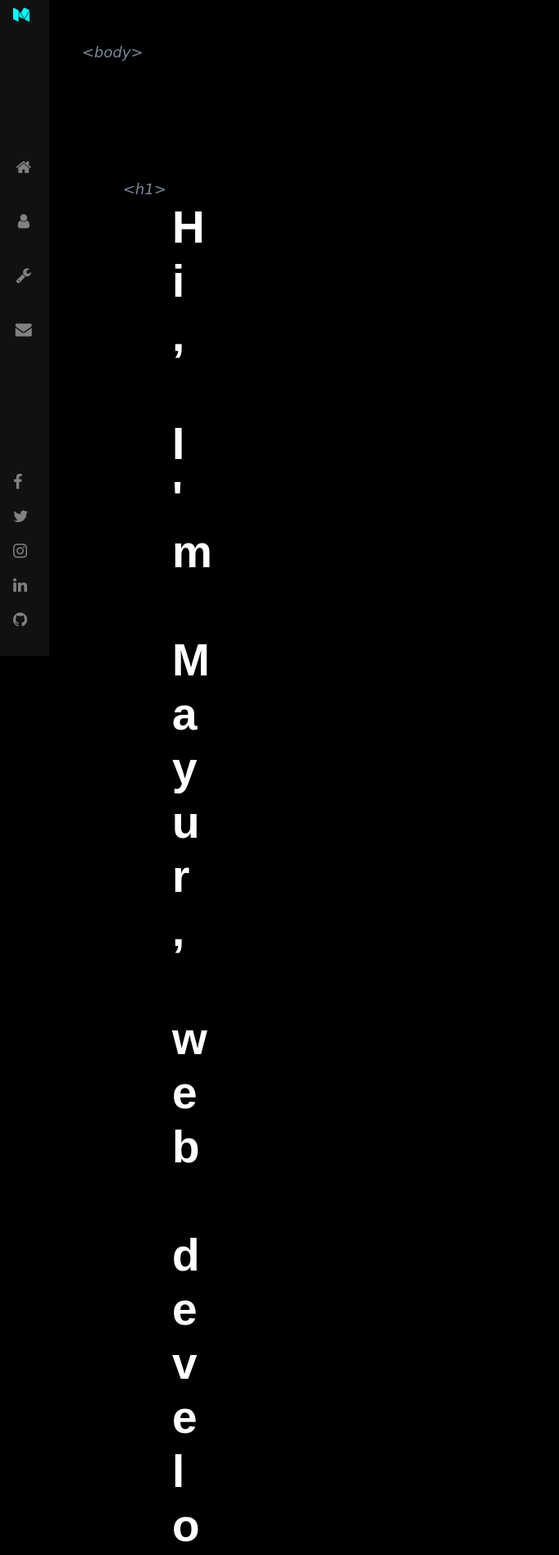
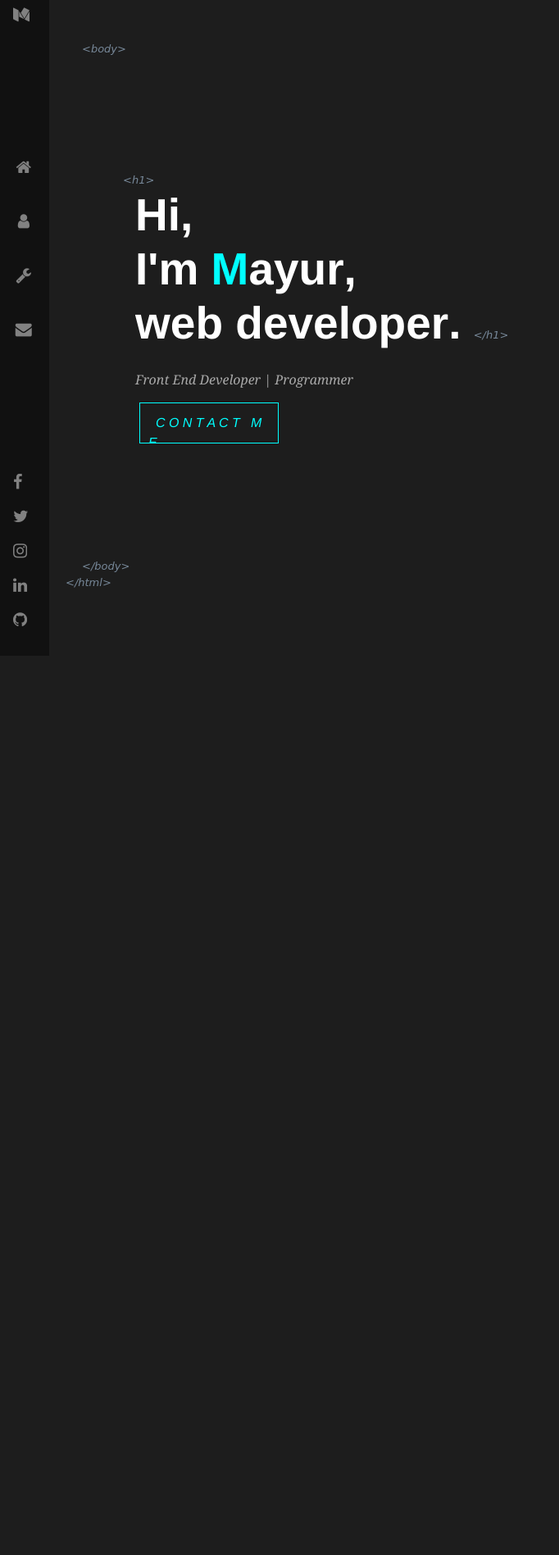
Before and after one commit to mayurpai/mayurpai.github.io, a PHP site: page / in a window 1280 px wide. Shown: the top 1897 px of the page at 82% size, without its empty margins (0-682 px from the left). After the commit the page ends 764 px from the top, so only its background shows below. Run offline with PHP 8.4, Linux system fonts and the light colour scheme.

Commit message:
Update style.css

```diff
--- a/style.css
+++ b/style.css
@@ -1,10 +1,10 @@
             * {
-    background-color: black;
+                background-color: rgb(29, 29, 29);
                 overflow: hidden;
             }
 
             .page {
-    padding-left: 170px;
+                padding-left: 125px;
             }
 
             a:hover {
@@ -14,18 +14,38 @@ a:hover {
             }
 
             h1 {
-    font-family: Arial, Helvetica, sans-serif;
+                font-family: "Helvetica Neue", Helvetica, Arial, sans-serif;
                 font-style: normal;
                 font-size: 55px;
-    font-weight: bolder;
+                font-weight: 300;
                 color: white;
+                white-space: nowrap;
+                overflow: hidden;
             }
 
-p {
+            #fp {
                 font-style: oblique;
-    font-size: large;
+                font-size: medium;
                 font-family: Cambria, Cochin, Georgia, Times, 'Times New Roman', serif;
                 color: darkgray;
+                padding-left: 40px;
+            }
+
+            ul li {
+                font-weight: bold;
+                display: inline-block;
+                transition: 1s;
+                float: left;
+            }
+
+            ul li.m {
+                color: aqua;
+            }
+
+            ul li:hover {
+                color: aqua;
+                cursor: context-menu;
+                transform: skewY(180deg);
             }
 
             .contact {
@@ -40,10 +60,23 @@ p {
                 margin-left: 170px;
             }
 
+            .contact:hover {
+                font-style: italic;
+                font-family: 'Franklin Gothic Medium', 'Arial Narrow', Arial, sans-serif;
+                border: 1px solid aqua;
+                color: black;
+                background-color: aqua;
+                box-sizing: border-box;
+                padding: 12px 10px 10px 10px;
+                width: 170px;
+                height: 50px;
+                margin-left: 170px;
+            }
+
             .html-tags {
                 font-style: italic;
                 font-family: cursive;
-    font-size: large;
+                font-size: small;
                 color: lightslategrey;
                 padding-left: 100px;
                 padding-top: 50px;
@@ -52,7 +85,7 @@ p {
             .html_tags {
                 font-style: italic;
                 font-family: cursive;
-    font-size: large;
+                font-size: small;
                 color: lightslategrey;
                 padding-left: 100px;
                 padding-top: 140px;
@@ -61,7 +94,7 @@ p {
             .html-tag {
                 font-style: italic;
                 font-family: cursive;
-    font-size: large;
+                font-size: small;
                 color: lightslategrey;
                 padding-left: 80px;
             }
@@ -69,7 +102,7 @@ p {
             .html-h1 {
                 font-style: italic;
                 font-family: cursive;
-    font-size: large;
+                font-size: small;
                 color: lightslategrey;
                 padding-left: 150px;
                 padding-top: 140px;
@@ -78,7 +111,7 @@ p {
             .html_h1 {
                 font-style: italic;
                 font-family: cursive;
-    font-size: large;
+                font-size: small;
                 color: lightslategrey;
             }
 
@@ -106,10 +139,30 @@ p {
                 display: block;
             }
 
-.sidebar a:hover {
+            .sidebar a :hover {
                 color: aqua;
             }
 
             i {
                 background: transparent;
             }
+
+            #fb:hover {
+                color: #1877f2;
+            }
+
+            #git:hover {
+                color: #6e5494;
+            }
+
+            #twitter:hover {
+                color: #1da1f2;
+            }
+
+            #link:hover {
+                color: #007bb5;
+            }
+
+            #insta:hover {
+                color: #c32aa3;
+            }
```
Lines whose indentation alone changed are shown as unchanged.
